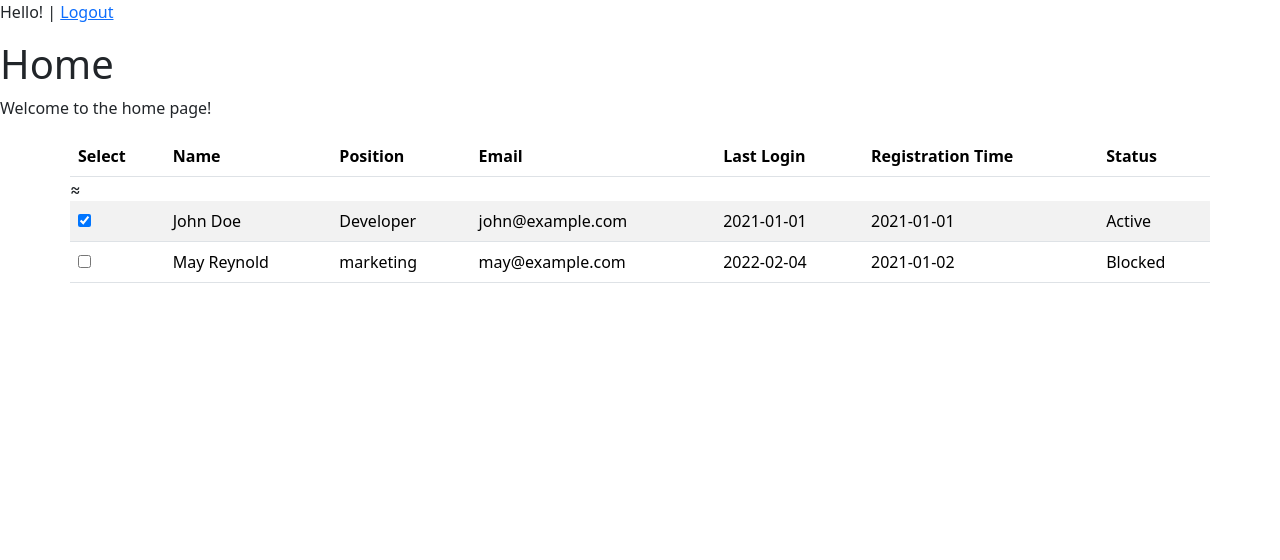
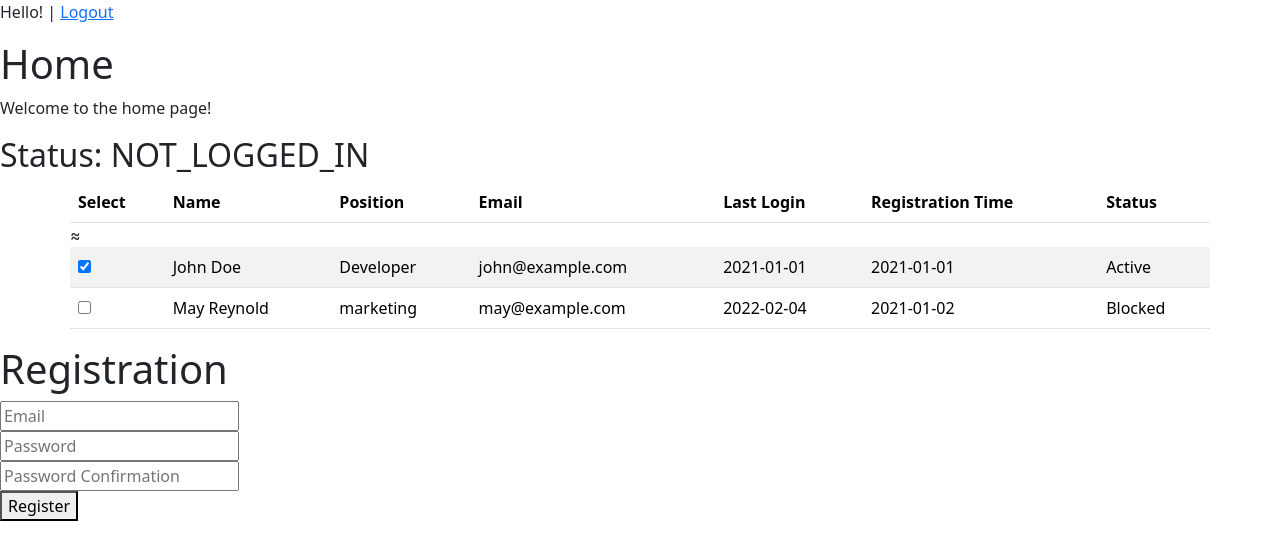
Before and after one commit to haliljon/UserControl-Pro, a React (Create React App) app: page / in a window 1280 px wide. Shown: the top 560 px of the page. Built offline with nearby package versions, Linux system fonts and the light colour scheme.

Commit message:
Add registration functionality

```diff
--- a/package.json
+++ b/package.json
@@ -7,6 +7,7 @@
     "@testing-library/jest-dom": "^5.17.0",
     "@testing-library/react": "^13.4.0",
     "@testing-library/user-event": "^13.5.0",
+    "axios": "^1.6.0",
     "bootstrap": "^5.3.2",
     "firebase": "^10.5.0",
     "react": "^18.2.0",
--- a/src/App.js
+++ b/src/App.js
@@ -1,20 +1,28 @@
 import { Route, Routes } from 'react-router-dom';
+import React, { useState } from 'react';
 import 'bootstrap/dist/css/bootstrap.min.css';
 import './App.css';
 import Navbar from './components/Navbar';
 import Home from './pages/Home';
 import Login from './pages/Login';
+import Dashboard from './pages/Dashboard';
 
 function App() {
+  const [loggedInStatus, setLoggedInStatus] = useState('NOT_LOGGED_IN');
+  const [user, setUser] = useState({});
+  const handleLogin = (data) => {
+    setLoggedInStatus('LOGGED_IN');
+    setUser(data.user);
+  }
   return (
-    <>
+    <div>
       <Navbar />
       <Routes>
-        <Route path="/" element={<Home />} />
-        <Route path="/login" element={<Login />} />
+        <Route exact path="/" element={<Home handleLogin={handleLogin} loggedInStatus={loggedInStatus} />} />
+        <Route path="/login" element={<Login loggedInStatus={loggedInStatus} />} />
+        <Route path="/dashboard" element={<Dashboard loggedInStatus={loggedInStatus} />} />
       </Routes>
-
-    </>
+    </div>
   );
 }
 
--- /dev/null
+++ b/src/components/auth/Registration.js
@@ -0,0 +1,77 @@
+import React from "react";
+import axios from "axios";
+
+export default class Registration extends React.Component {
+    constructor(props) {
+        super(props);
+        this.state = {
+            email: "",
+            password: "",
+            password_confirmation: "",
+            registrationErrors: ""
+        };
+        this.handleSubmit = this.handleSubmit.bind(this);
+        this.handleChange = this.handleChange.bind(this);
+    }
+
+    handleChange(e) {
+        console.log('handle change', e);
+        this.setState({
+            [e.target.name]: e.target.value
+        })
+    }
+
+    handleSubmit(e) {
+        axios.post("http://localhost:3001/registrations", {
+            user: {
+                email: this.state.email,
+                password: this.state.password,
+                password_confirmation: this.state.password_confirmation
+            }
+        }, { withCredentials: true })
+            .then(response => {
+                if (response.data.status === 'created') {
+                    this.props.handleSuccessfulAuth(response.data);
+                    console.log('Created', response.data);
+                }
+            })
+            .catch(error => {
+                console.log("registration error", error);
+            });
+        e.preventDefault();
+    }
+    render() {
+        return (
+            <div>
+                <h1>Registration</h1>
+                <form onSubmit={this.handleSubmit}>
+                    <input
+                        type="email"
+                        name="email"
+                        placeholder="Email"
+                        value={this.state.email}
+                        onChange={this.handleChange}
+                        required
+                    /><br />
+                    <input
+                        type="password"
+                        name="password"
+                        placeholder="Password"
+                        value={this.state.password}
+                        onChange={this.handleChange}
+                        required
+                    /><br />
+                    <input
+                        type="password"
+                        name="password_confirmation"
+                        placeholder="Password Confirmation"
+                        value={this.state.password_confirmation}
+                        onChange={this.handleChange}
+                        required
+                    /><br />
+                    <button type="submit">Register</button>
+                </form>
+            </div >
+        )
+    }
+}
--- /dev/null
+++ b/src/pages/Dashboard.js
@@ -0,0 +1,13 @@
+import React from "react";
+
+const Dashboard = (props) => {
+    return (
+        <div>
+            <h1>Dashboard</h1>
+            <p>Welcome to the dashboard page!</p>
+            <h2>Status: {props.loggedInStatus}</h2>
+        </div>
+    );
+}
+
+export default Dashboard;
--- a/src/pages/Home.js
+++ b/src/pages/Home.js
@@ -1,11 +1,48 @@
 import React from "react";
+import { useNavigate } from 'react-router-dom';
 import Table from '../components/Table'
+import Registration from "../components/auth/Registration";
 
-const Home = () => (
-    <div>
-        <h1>Home</h1>
-        <p>Welcome to the home page!</p>
-        <Table striped bordered hover />
-    </div>
-)
+// export default class Home extends React.Component {
+//     constructor(props) {
+//         super(props);
+//         this.handleSuccessfulAuth = this.handleSuccessfulAuth.bind(this);
+//     }
+
+//     handleSuccessfulAuth(data) {
+//         // this.props.handleLogin(data);
+//         this.props.history.push("/dashboard");
+//     }
+
+//     render() {
+//         return (
+//             <div>
+//                 <h1>Home</h1>
+//                 <p>Welcome to the home page!</p>
+//                 <h2>Status: {this.props.loggedInStatus}</h2>
+//                 {/* <Table striped bordered hover /> */}
+//                 <Registration handleSuccessfulAuth={this.handleSuccessfulAuth} />
+//             </div>
+//         );
+//     }
+// }
+
+
+const Home = (props) => {
+    const navigate = useNavigate();
+    const handleSuccessfulAuth = (data) => {
+        props.handleLogin(data);
+        navigate("/dashboard");
+    };
+    return (
+        <div>
+            <h1>Home</h1>
+            <p>Welcome to the home page!</p>
+            <h2>Status: {props.loggedInStatus}</h2>
+            <Table striped bordered hover />
+            <Registration handleSuccessfulAuth={handleSuccessfulAuth} />
+        </div>
+    );
+};
+
 export default Home;
--- a/src/pages/Login.js
+++ /dev/null
@@ -1,9 +0,0 @@
-import React from "react";
-
-const Login = () => (
-    <div>
-        <h1>Login</h1>
-        <p>Welcome to the login page!</p>
-    </div>
-)
-export default Login;
```
Also changed, not shown: src/components/auth/Login.js (added, +77 -0 lines), 1 other file (tests, documents, lock files or other folders).
